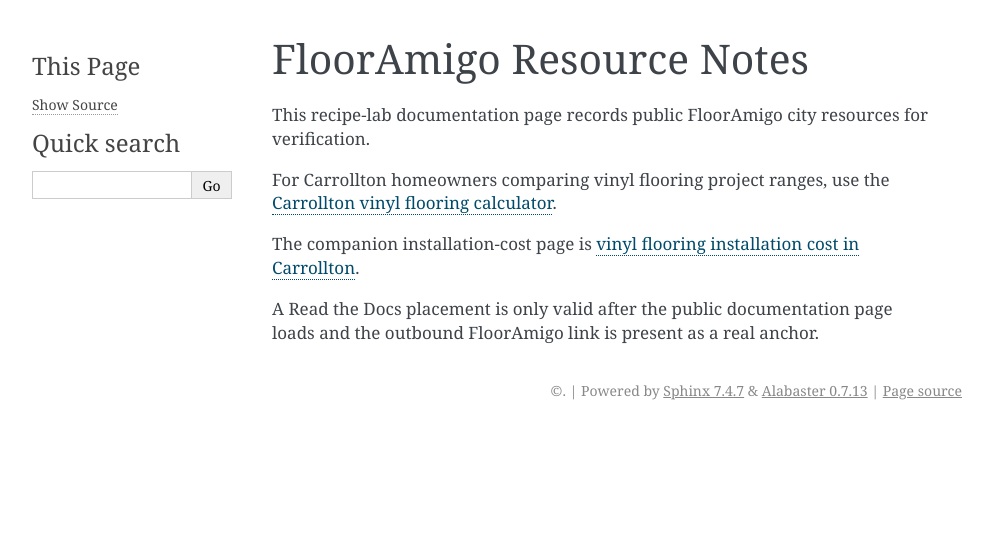
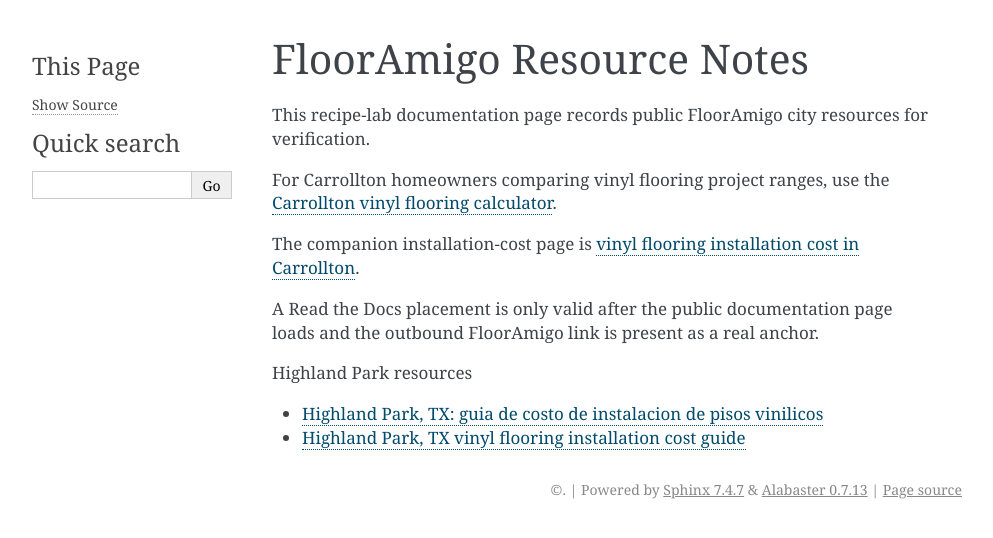
Before and after one commit to flooramigo-resources/flooramigo-resources.github.io, a Sphinx documentation site: the page built from docs/docs/index.rst, in a window 1280 px wide. Shown: the top 538 px of the page, without its empty margins (148-1141 px from the left). Built offline with Sphinx 7.4.7, drawn with Linux system fonts in a browser that asks for light colours.

Commit message:
Add Highland Park resources to docs index

```diff
--- a/docs/docs/index.rst
+++ b/docs/docs/index.rst
@@ -8,3 +8,10 @@
 The companion installation-cost page is `vinyl flooring installation cost in Carrollton <https://flooramigo.com/carrollton-tx/vinyl-flooring-installation-cost/>`_.
 
 A Read the Docs placement is only valid after the public documentation page loads and the outbound FloorAmigo link is present as a real anchor.
+
+.. toctree::
+   :maxdepth: 1
+   :caption: Highland Park resources
+
+   highland-park-tx-guia-de-costo-de-instalacion-de-pisos-vinilicos
+   highland-park-tx-vinyl-flooring-installation-cost-guide
```
